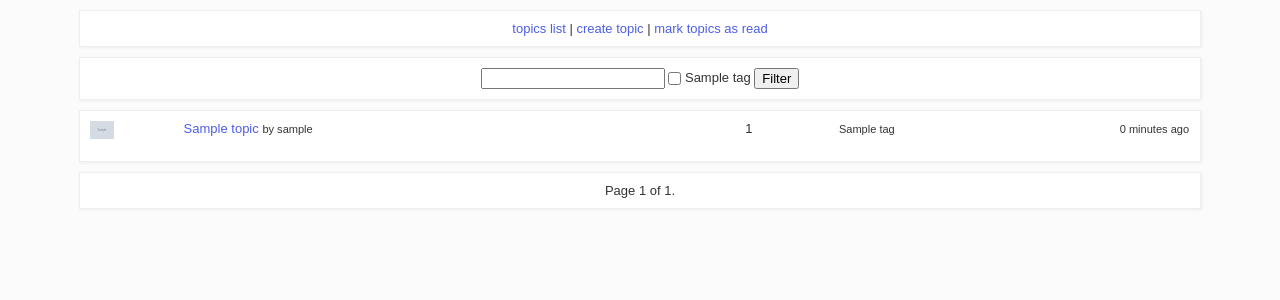
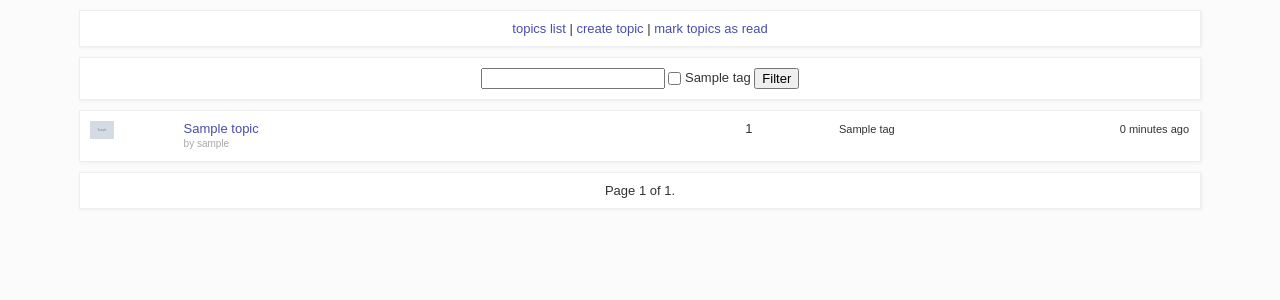
Before and after one commit to kichawa/overmind, a Django app: template overmind/forum/templates/forum/topics_list.html in a window 1280 px wide. Shown: the top 300 px of the page. Run offline with Django 3.2, Linux system fonts and the light colour scheme; the template is opened without the code that fills it: most values are stand-ins (such as "Sample title", 1, 10 or a date in 2020); grey boxes marked "Sample" are stand-in pictures; some libraries are stand-ins or nearby versions.

Commit message:
more styling

```diff
--- a/overmind/forum/static/forum/css/base.css
+++ b/overmind/forum/static/forum/css/base.css
@@ -7,9 +7,8 @@ body {
     line-height: 15px;
 }
 
-a           { color: #4D5EE8; text-decoration: none; }
-a:hover     { color: #D60B00; }
-a:visited   { color: #844DE8; }
+a, a:visited { color: #484CAF; text-decoration: none; }
+a:hover      { color: #D60B00; }
 
 
 .box-shadow {
@@ -25,3 +24,8 @@ a:visited   { color: #844DE8; }
     max-width: 1100px;
     padding: 10px;
 }
+
+.topic .author {
+    color: #A9A9A9;
+    font-size: 10px;
+}
--- a/overmind/forum/templates/forum/posts_list.html
+++ b/overmind/forum/templates/forum/posts_list.html
@@ -17,7 +17,7 @@
         {% for post in posts %}
             <div class="row-fluid box">
                 <div class="span1">
-                    <img src="{{ post.author.avatar_url }}?size=80x80">
+                    <img src="{{ post.author.avatar_url }}?size=80x80" style="width:80px;height:80px">
                 </div>
                 <div class="span11 box-shadow">
                     <p>{{ post.content }}</p>
--- a/overmind/forum/templates/forum/topics_list.html
+++ b/overmind/forum/templates/forum/topics_list.html
@@ -45,7 +45,7 @@
                 </div>
                 <div class="span6">
                     <a href="{{ topic.get_absolute_url }}">{{ topic.subject }}</a>
-                    <small>by {{ topic.author.username }}</small>
+                    <div class="author">by {{ topic.author.username }}</div>
                 </div>
                 <div class="span1">
                     <span>{{ topic.response_count }}</span>
```
